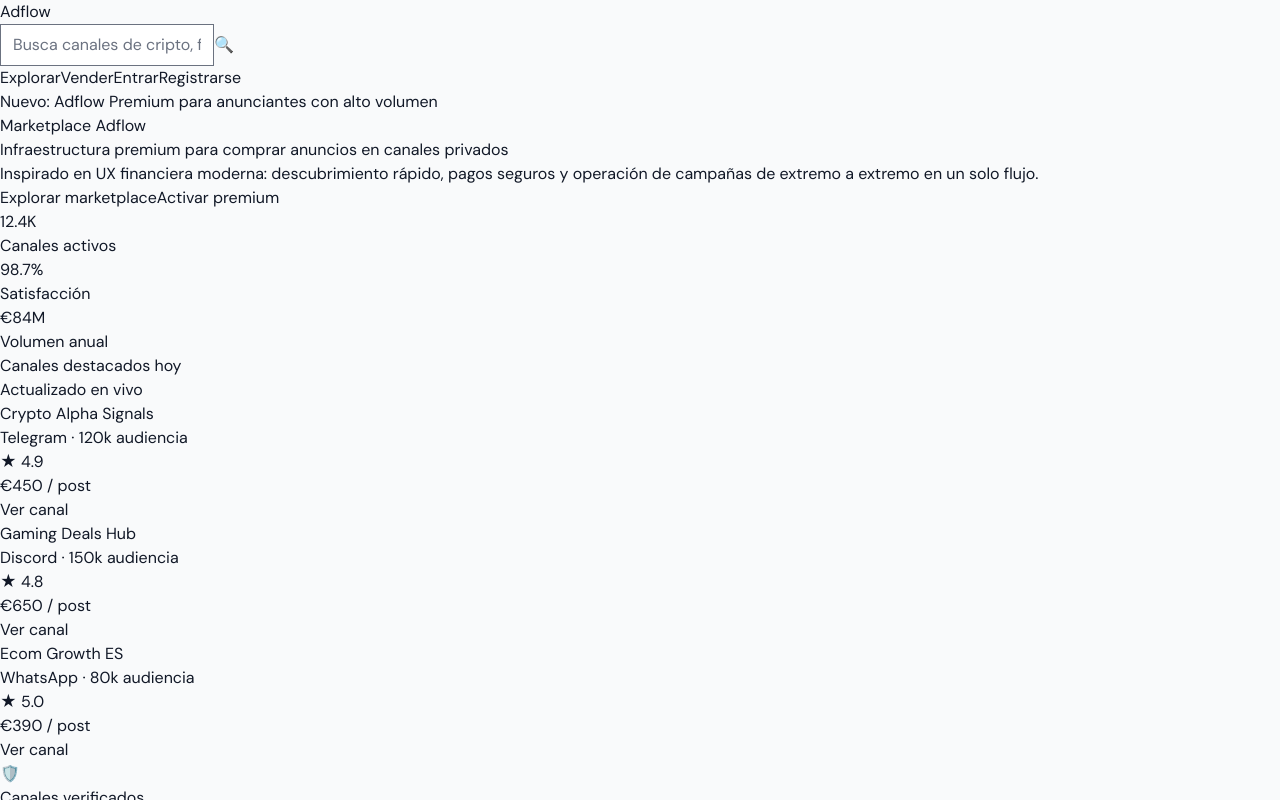
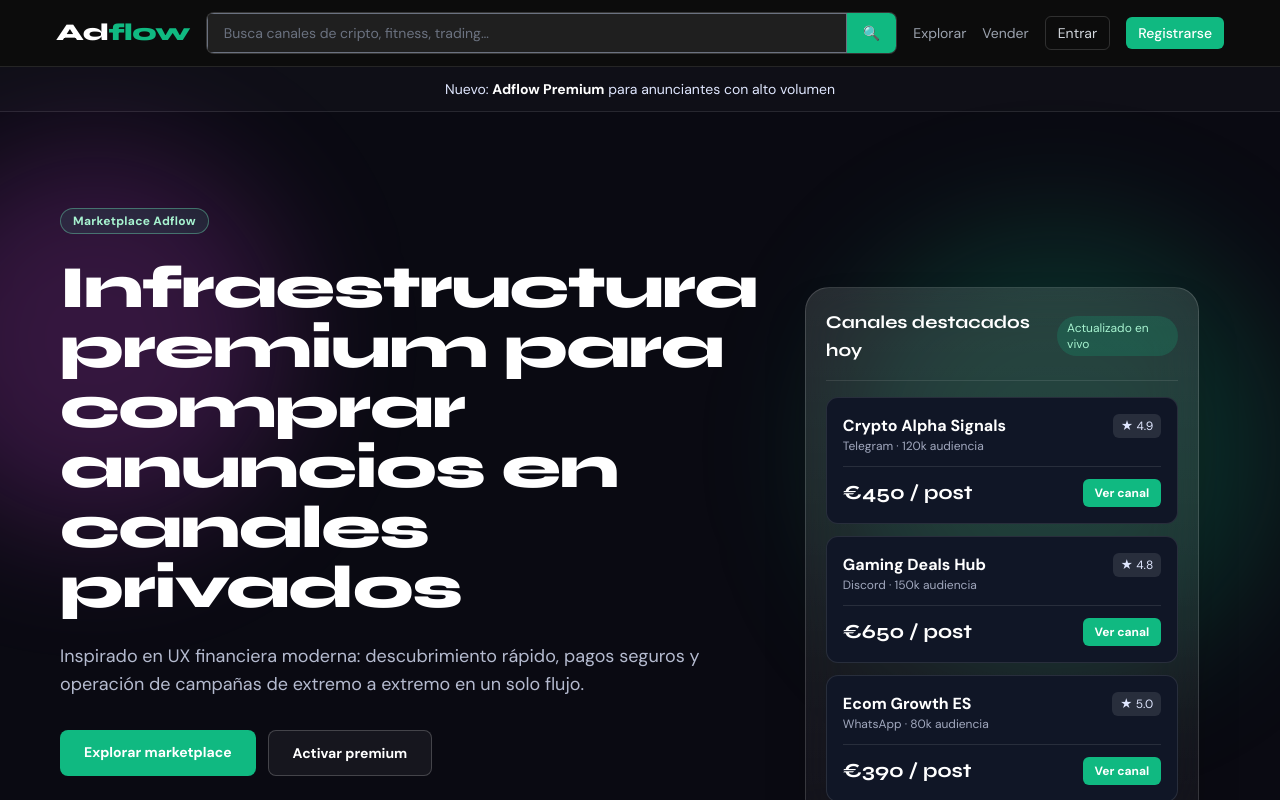
Before and after one commit to xipol1/plataforma, a React (Vite) app: page / in a window 1280 px wide. Shown: the top 800 px of the page. Built offline with nearby package versions, Linux system fonts and the light colour scheme; no server answers.

Commit message:
fix: incluir src en tailwind content

```diff
--- a/tailwind.config.js
+++ b/tailwind.config.js
@@ -2,11 +2,7 @@
 module.exports = {
   content: [
     "./index.html",
-    "./components/**/*.{js,ts,jsx,tsx}",
-    "./layouts/**/*.{js,ts,jsx,tsx}",
-    "./hooks/**/*.{js,ts,jsx,tsx}",
-    "./services/**/*.{js,ts,jsx,tsx}",
-    "./*.{js,ts,jsx,tsx}",
+    "./src/**/*.{js,ts,jsx,tsx}",
   ],
   theme: {
     extend: {
```
